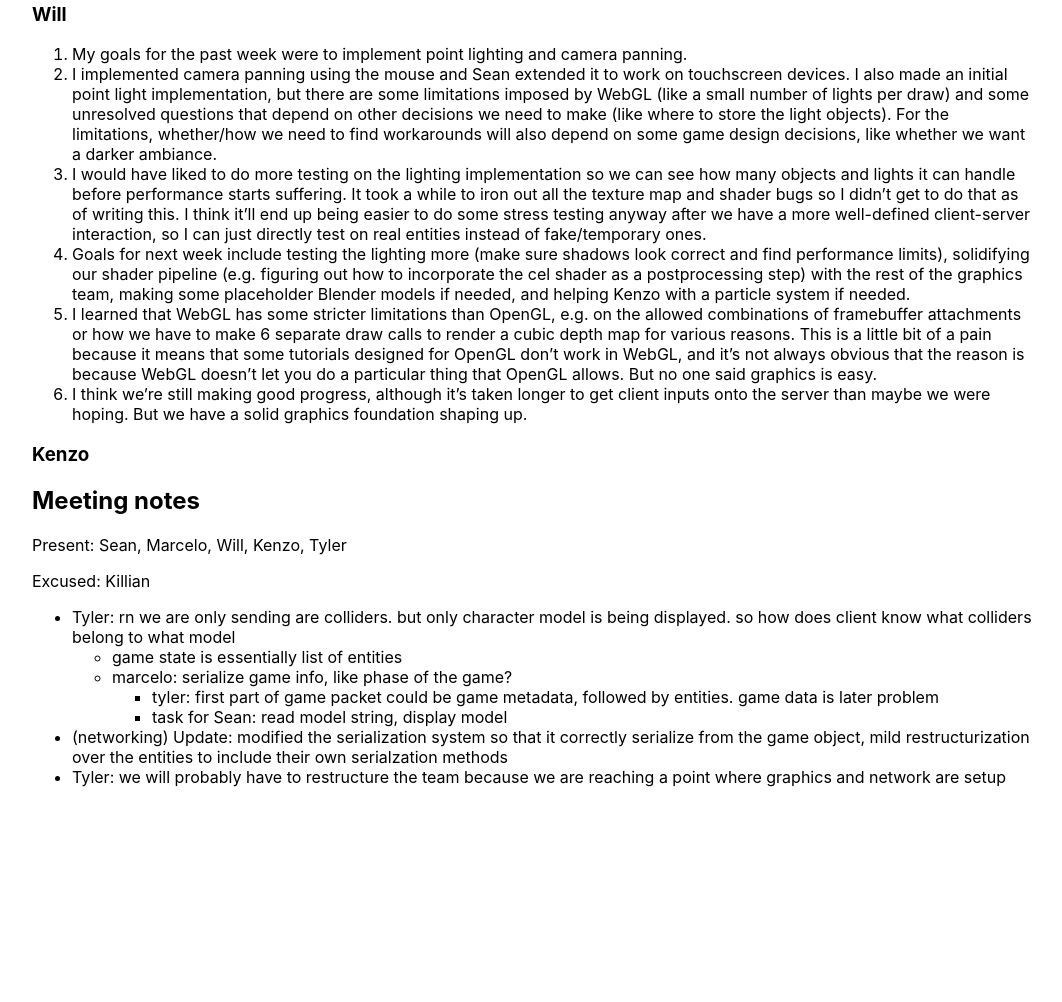
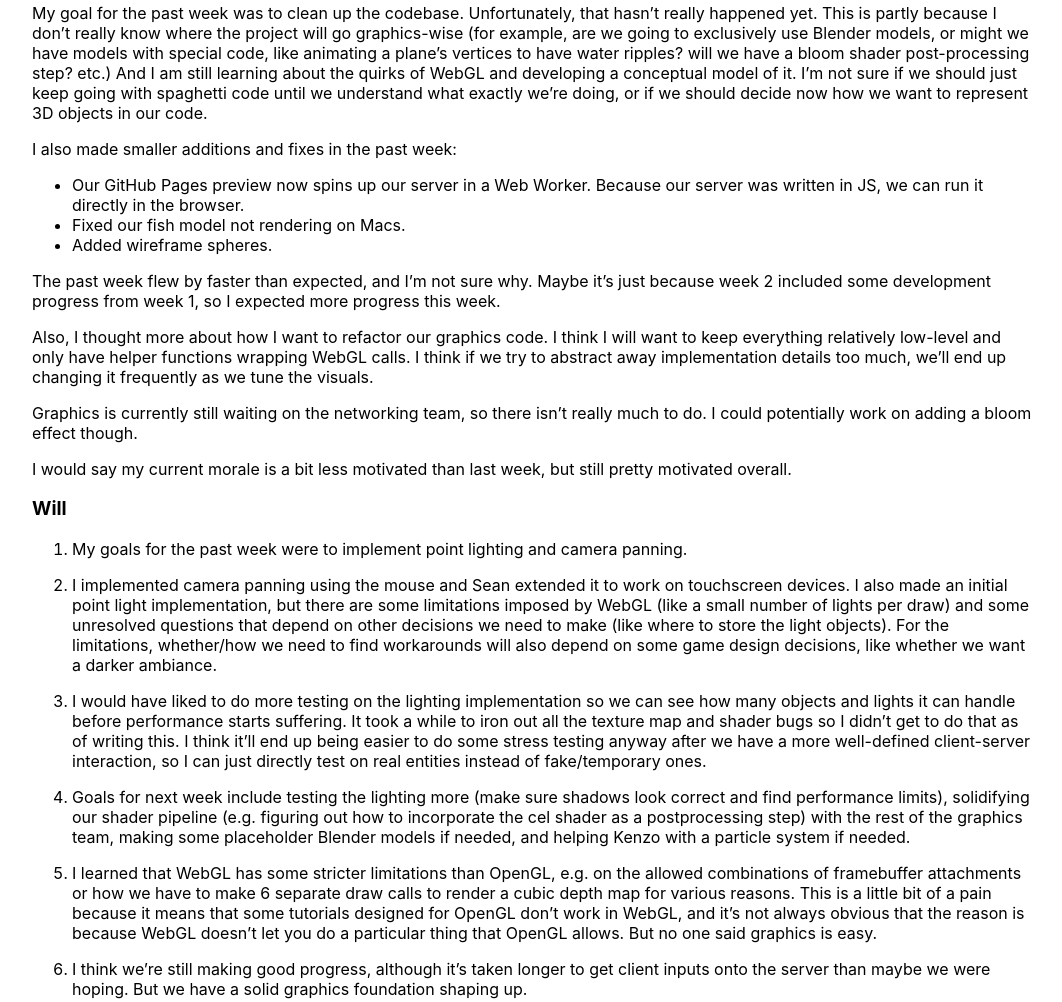
Before and after one commit to ucsd-cse125-sp24/group1-website, a website: page w/3.html in a window 1280 px wide. Shown: the part 890-1892 px from the top of the page, without its empty margins (108-1170 px from the left). Before the commit the page ends 1713 px from the top, so only its background shows below. Drawn offline with Linux system fonts and the light colour scheme.

Commit message:
my indiv report

```diff
--- a/w/3.html
+++ b/w/3.html
@@ -61,14 +61,31 @@
 <h3 id="tyler">Tyler</h3>
 <h3 id="killian">Killian</h3>
 <h3 id="sean">Sean</h3>
+<p>My goal for the past week was to clean up the codebase. Unfortunately, that hasn&#8217;t really happened yet. This is partly because I don&#8217;t really know where the project will go graphics-wise (for example, are we going to exclusively use Blender models, or might we have models with special code, like animating a plane&#8217;s vertices to have water ripples? will we have a bloom shader post-processing step? etc.) And I am still learning about the quirks of WebGL and developing a conceptual model of it. I&#8217;m not sure if we should just keep going with spaghetti code until we understand what exactly we&#8217;re doing, or if we should decide now how we want to represent 3D objects in our code.</p>
+<p>I also made smaller additions and fixes in the past week:</p>
+<ul>
+<li>Our GitHub Pages preview now spins up our server in a Web Worker. Because our server was written in JS, we can run it directly in the browser.</li>
+<li>Fixed our fish model not rendering on Macs.</li>
+<li>Added wireframe spheres.</li>
+</ul>
+<p>The past week flew by faster than expected, and I&#8217;m not sure why. Maybe it&#8217;s just because week 2 included some development progress from week 1, so I expected more progress this week.</p>
+<p>Also, I thought more about how I want to refactor our graphics code. I think I will want to keep everything relatively low-level and only have helper functions wrapping WebGL calls. I think if we try to abstract away implementation details too much, we&#8217;ll end up changing it frequently as we tune the visuals.</p>
+<p>Graphics is currently still waiting on the networking team, so there isn&#8217;t really much to do. I could potentially work on adding a bloom effect though.</p>
+<p>I would say my current morale is a bit less motivated than last week, but still pretty motivated overall.</p>
 <h3 id="will">Will</h3>
 <ol>
-<li>My goals for the past week were to implement point lighting and camera panning.</li>
-<li>I implemented camera panning using the mouse and Sean extended it to work on touchscreen devices. I also made an initial point light implementation, but there are some limitations imposed by WebGL (like a small number of lights per draw) and some unresolved questions that depend on other decisions we need to make (like where to store the light objects). For the limitations, whether/how we need to find workarounds will also depend on some game design decisions, like whether we want a darker ambiance.</li>
-<li>I would have liked to do more testing on the lighting implementation so we can see how many objects and lights it can handle before performance starts suffering. It took a while to iron out all the texture map and shader bugs so I didn’t get to do that as of writing this. I think it’ll end up being easier to do some stress testing anyway after we have a more well-defined client-server interaction, so I can just directly test on real entities instead of fake/temporary ones.</li>
-<li>Goals for next week include testing the lighting more (make sure shadows look correct and find performance limits), solidifying our shader pipeline (e.g. figuring out how to incorporate the cel shader as a postprocessing step) with the rest of the graphics team, making some placeholder Blender models if needed, and helping Kenzo with a particle system if needed.</li>
-<li>I learned that WebGL has some stricter limitations than OpenGL, e.g. on the allowed combinations of framebuffer attachments or how we have to make 6 separate draw calls to render a cubic depth map for various reasons. This is a little bit of a pain because it means that some tutorials designed for OpenGL don’t work in WebGL, and it’s not always obvious that the reason is because WebGL doesn’t let you do a particular thing that OpenGL allows. But no one said graphics is easy.</li>
-<li>I think we’re still making good progress, although it’s taken longer to get client inputs onto the server than maybe we were hoping. But we have a solid graphics foundation shaping up.</li>
+<li><p>My goals for the past week were to implement point lighting and camera panning.</p>
+</li>
+<li><p>I implemented camera panning using the mouse and Sean extended it to work on touchscreen devices. I also made an initial point light implementation, but there are some limitations imposed by WebGL (like a small number of lights per draw) and some unresolved questions that depend on other decisions we need to make (like where to store the light objects). For the limitations, whether/how we need to find workarounds will also depend on some game design decisions, like whether we want a darker ambiance.</p>
+</li>
+<li><p>I would have liked to do more testing on the lighting implementation so we can see how many objects and lights it can handle before performance starts suffering. It took a while to iron out all the texture map and shader bugs so I didn’t get to do that as of writing this. I think it’ll end up being easier to do some stress testing anyway after we have a more well-defined client-server interaction, so I can just directly test on real entities instead of fake/temporary ones.</p>
+</li>
+<li><p>Goals for next week include testing the lighting more (make sure shadows look correct and find performance limits), solidifying our shader pipeline (e.g. figuring out how to incorporate the cel shader as a postprocessing step) with the rest of the graphics team, making some placeholder Blender models if needed, and helping Kenzo with a particle system if needed.</p>
+</li>
+<li><p>I learned that WebGL has some stricter limitations than OpenGL, e.g. on the allowed combinations of framebuffer attachments or how we have to make 6 separate draw calls to render a cubic depth map for various reasons. This is a little bit of a pain because it means that some tutorials designed for OpenGL don’t work in WebGL, and it’s not always obvious that the reason is because WebGL doesn’t let you do a particular thing that OpenGL allows. But no one said graphics is easy.</p>
+</li>
+<li><p>I think we’re still making good progress, although it’s taken longer to get client inputs onto the server than maybe we were hoping. But we have a solid graphics foundation shaping up.</p>
+</li>
 </ol>
 <h3 id="kenzo">Kenzo</h3>
 <h2 id="meeting-notes">Meeting notes</h2>
```
Also changed, not shown: content/weekly-reports/week-03.md (+21 -0 lines).
